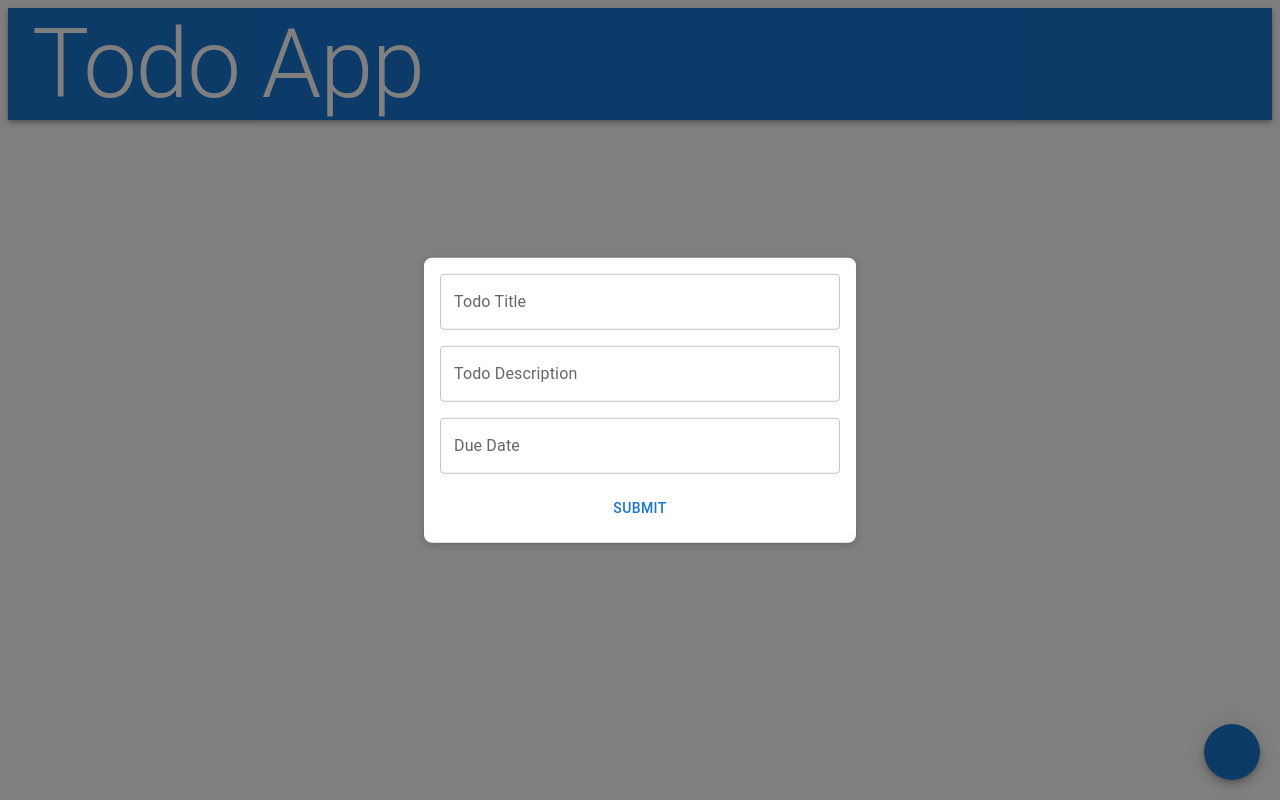
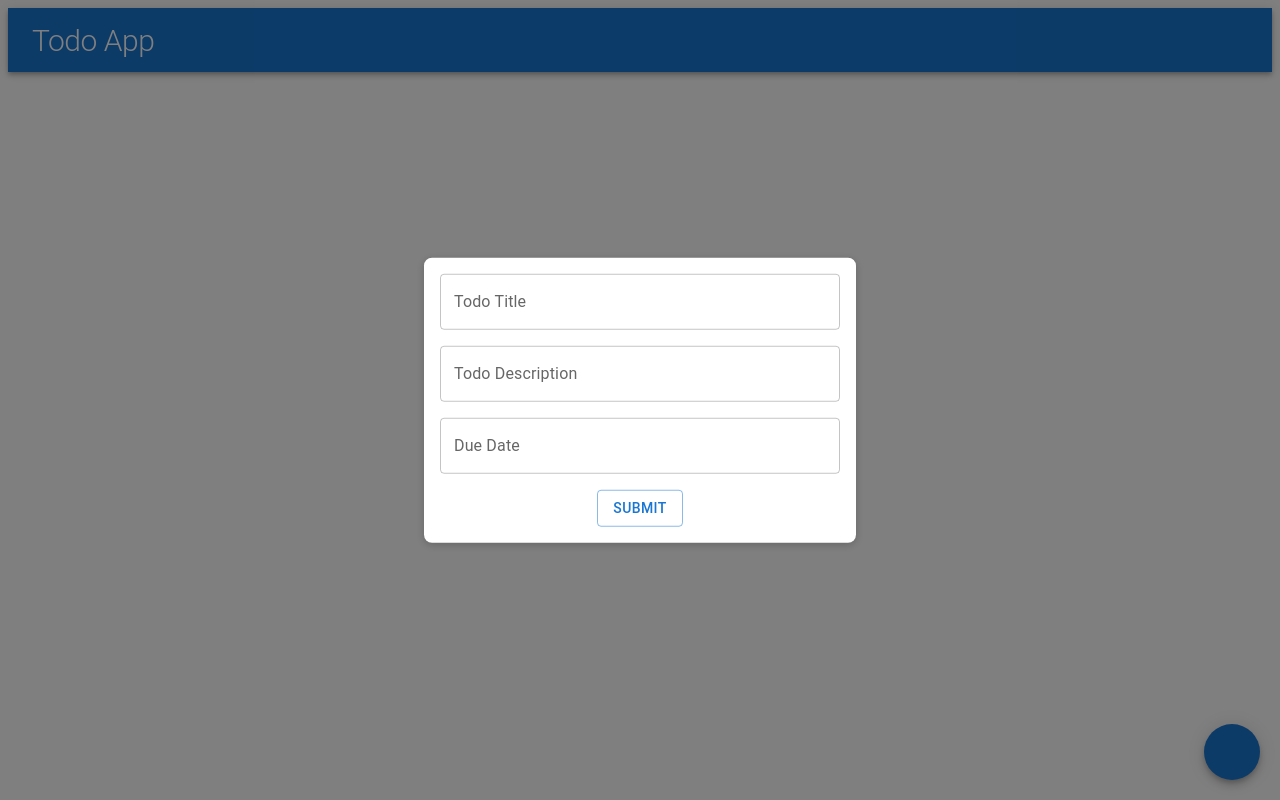
Before and after one commit to suvankargiri7/React-Mui-Accessible-App, a React app: page / in a window 1280 px wide. Both pictures are taken after a click on the button "click to add todo". Built offline with nearby package versions, Linux system fonts and the light colour scheme; some icons are missing.

Commit message:
[css] added css for modal center aligned submit button and complete status card text strike

```diff
--- a/src/components/todoitem.tsx
+++ b/src/components/todoitem.tsx
@@ -14,12 +14,13 @@ const TodoItem: React.FC<TodoItemProps> = ({
   title,
   description,
   dueDate,
+  completed,
 }) => {
   return (
     <>
-      <TitleComponent label={title} variant="h2" />
-      <TitleComponent label={description} variant="body2" />
-      <TitleComponent label={dueDate} variant="body2" />
+      <TitleComponent label={title} variant="h2" sx={completed? {textDecoration: 'line-through', fontSize:'24px'}: {fontSize:'24px'}}/>
+      <TitleComponent label={description} variant="body2" sx={completed? {textDecoration: 'line-through'}:{}}/>
+      <TitleComponent label={dueDate} variant="body2" sx={completed? {textDecoration: 'line-through'}:{}}/>
     </>
   );
 };
--- a/src/features/todoform.tsx
+++ b/src/features/todoform.tsx
@@ -61,7 +61,10 @@ const TodoForm: React.FC<TodoFormProps> = ({
         error={Boolean(errors.duedate)}
         helperText={errors.duedate}
       />
-      <ButtonComponent label="Submit" type="submit" />
+      <Box display={'flex'} justifyContent={'center'} alignItems={'center'}>
+        <ButtonComponent label="Submit" type="submit" variant='outlined'/>
+      </Box>
+
     </Box>
   );
 };
--- a/src/hocs/withheader.tsx
+++ b/src/hocs/withheader.tsx
@@ -7,7 +7,7 @@ const withHeader = <P extends object>(Component: React.ComponentType<P>) => {
     <>
       <AppBar position="static">
         <Toolbar>
-          <TitleComponent variant="h1" label="Todo App" />
+          <TitleComponent variant="h1" label="Todo App" sx={{fontSize: '30px'}}/>
         </Toolbar>
       </AppBar>
       <Component {...props} />
```
